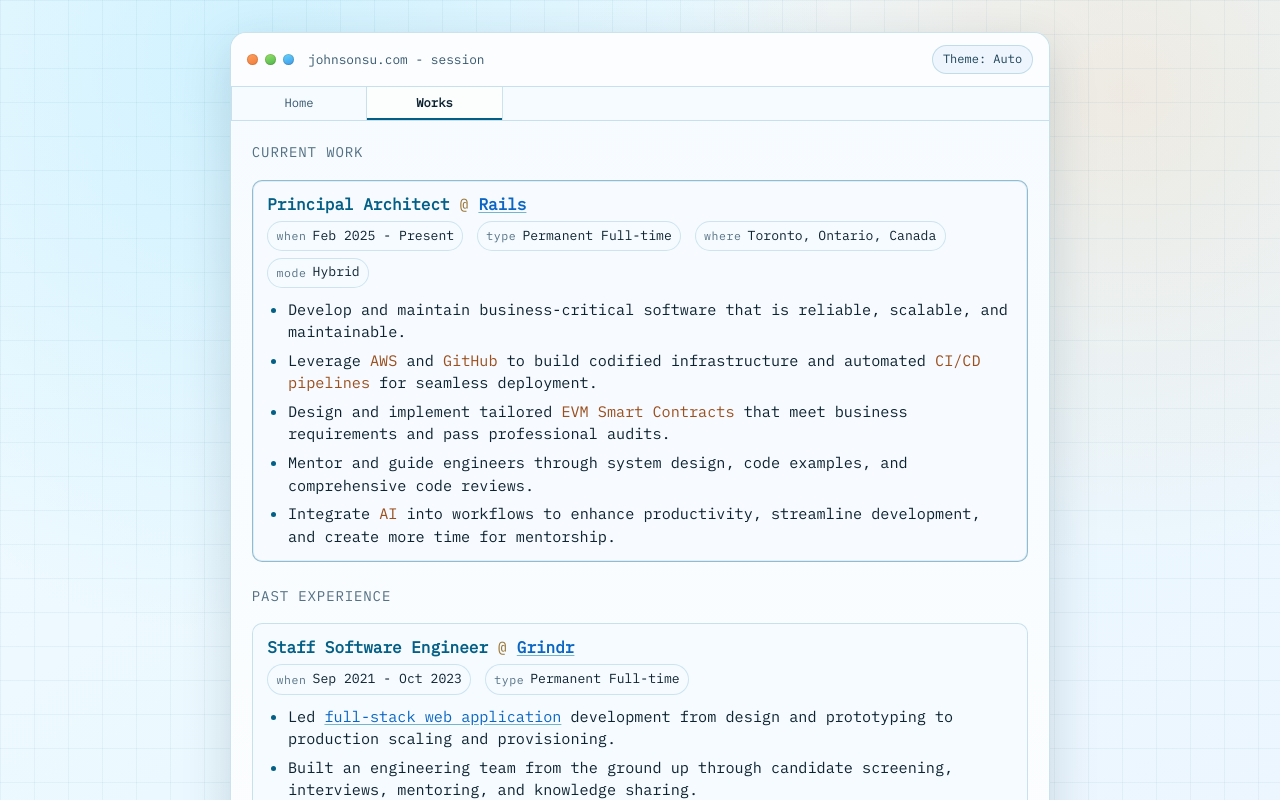
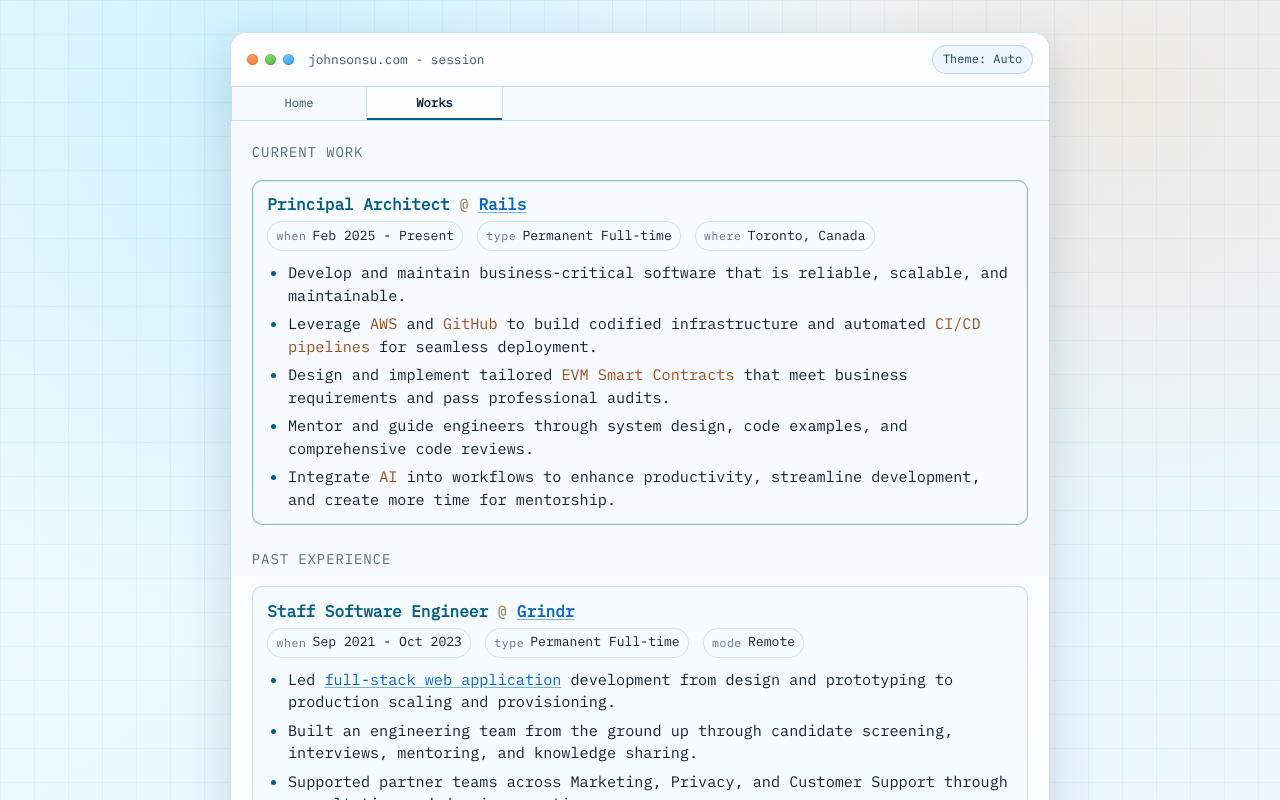
Before and after one commit to johnsonsu/johnsonsu.com, a Next.js app: page /works in a window 1280 px wide. Shown: the top 800 px of the page. Built offline with nearby package versions, Linux system fonts and the light colour scheme.

Commit message:
Refine work page UI

```diff
--- a/src/app/works/page.tsx
+++ b/src/app/works/page.tsx
@@ -40,8 +40,7 @@
     companyUrl: 'https://rails.xyz',
     dates: 'Feb 2025 - Present',
     employmentType: 'Permanent Full-time',
-    location: 'Toronto, Ontario, Canada',
-    workMode: 'Hybrid',
+    location: 'Toronto, Canada',
     bullets: [
         {
             lead: [{ text: 'Develop and maintain' }],
@@ -99,6 +98,7 @@
         companyUrl: 'https://www.grindr.com',
         dates: 'Sep 2021 - Oct 2023',
         employmentType: 'Permanent Full-time',
+        workMode: 'Remote',
         bullets: [
             {
                 lead: [{ text: 'Led ' }, { text: 'full-stack web application', tone: 'tech', href: 'https://web.grindr.com', external: true }],
```
